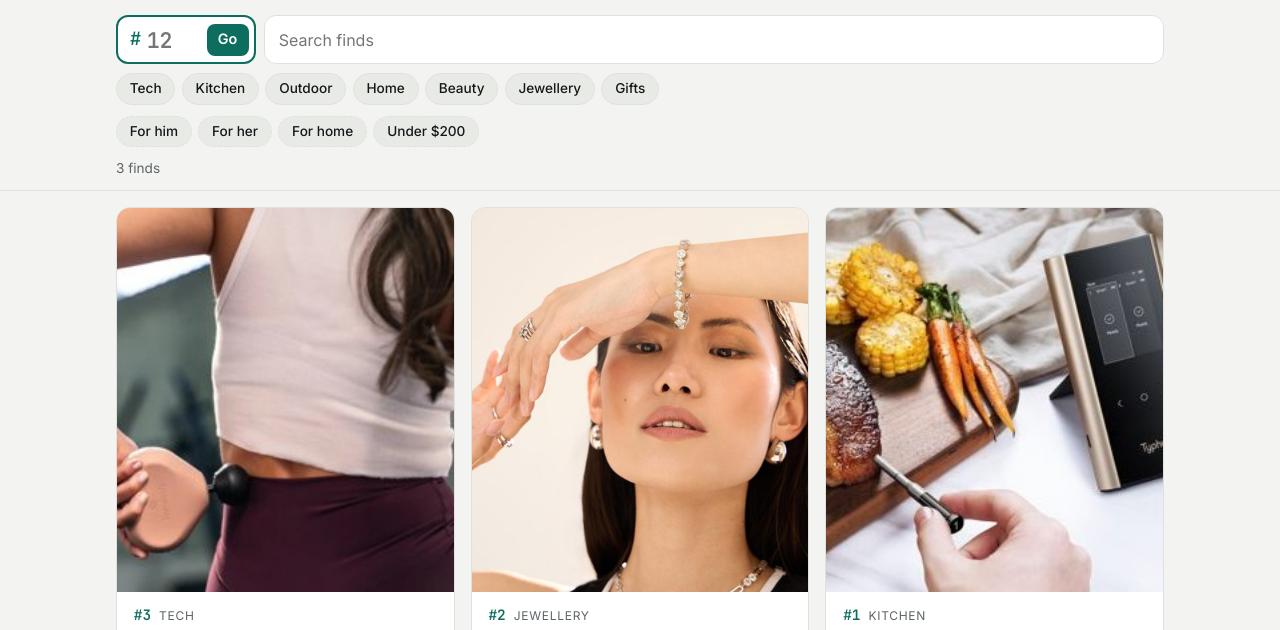
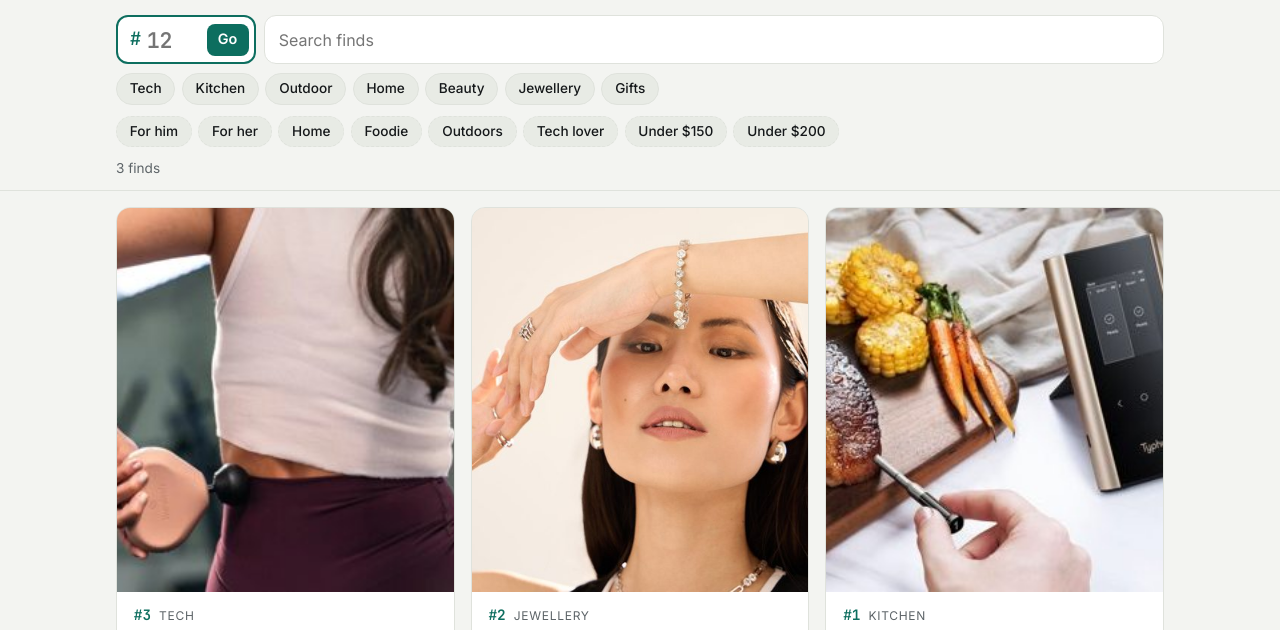
Before and after one commit to PixelsDojo/nice-finds, a plain HTML site: page index.html in a window 1280 px wide. Shown: the part 134-764 px from the top of the page. Drawn offline with nearby package versions, Linux system fonts and the light colour scheme.

Commit message:
Nice Finds page v2: search, Find #, filters

```diff
--- a/index.html
+++ b/index.html
@@ -94,7 +94,8 @@ footer { margin-top: 2rem; padding-block: 1.25rem 2rem; border-top: 1px solid va
 <script>
 (function () {
   var PAGE = 24, CAT_ORDER = ["Tech", "Kitchen", "Outdoor", "Home", "Beauty", "Jewellery", "Gifts"];
-  var GIFTS = [["him", "For him"], ["her", "For her"], ["home", "For home"], ["under200", "Under $200"]];
+  var GIFTS = [["him", "For him"], ["her", "For her"], ["home", "Home"], ["foodie", "Foodie"], ["outdoors", "Outdoors"],
+               ["tech", "Tech lover"], ["under150", "Under $150"], ["under200", "Under $200"]];
   var all = [], view = [], shown = PAGE, q = "", cats = new Set(), gifts = new Set();
   var $ = function (id) { return document.getElementById(id); };
   var norm = function (s) { return (s || "").normalize("NFD").replace(/[̀-ͯ]/g, "").toLowerCase(); };
```
